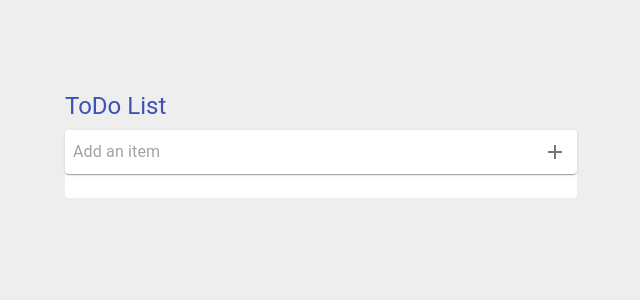
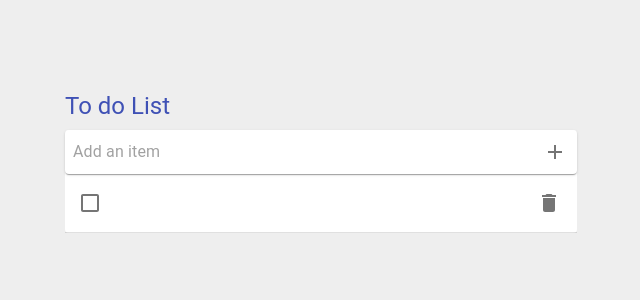
Before and after one commit to piyushdhamecha/react-recoil-to-do-app, a React app: page / in a window 1280 px wide. Both pictures are taken after a click on the button "add". Shown: the top 300 px of the page, without its empty margins (319-959 px from the left). Built offline with nearby package versions, Linux system fonts and the light colour scheme.

Commit message:
In-progress

```diff
--- a/src/ToDoContainer/ToDoContainer.js
+++ b/src/ToDoContainer/ToDoContainer.js
@@ -4,13 +4,18 @@ import { useRecoilState, useRecoilValue, useSetRecoilState } from 'recoil';
 import { makeStyles } from '@material-ui/core/styles';
 import Add from '@material-ui/icons/Add';
 import Container from '@material-ui/core/Container';
+import Divider from '@material-ui/core/Divider';
 import IconButton from '@material-ui/core/IconButton';
 import InputBase from '@material-ui/core/InputBase';
 import List from '@material-ui/core/List';
 import ListItem from '@material-ui/core/ListItem';
+import ListItemIcon from '@material-ui/core/ListItemIcon';
+import ListItemSecondaryAction from '@material-ui/core/ListItemSecondaryAction';
 import ListItemText from '@material-ui/core/ListItemText';
 import Typography from '@material-ui/core/Typography';
 import Paper from '@material-ui/core/Paper';
+import Checkbox from '@material-ui/core/Checkbox';
+import DeleteIcon from '@material-ui/icons/Delete';
 
 import { todoList, lastIndex, sortedTodoList } from '../store';
 
@@ -47,7 +52,28 @@ const ToDoContainer = () => {
       );
     }
 
-    return sortedList.map(({ key, name }) => <ListItem key={key}>{name}</ListItem>);
+    return sortedList.map(({ checked, key, name }) => (
+      <>
+        <ListItem key={key}>
+          <ListItemIcon>
+            <Checkbox
+              edge="start"
+              checked={checked}
+              tabIndex={-1}
+              disableRipple
+              inputProps={{ 'aria-labelledby': key }}
+            />
+          </ListItemIcon>
+          <ListItemText id={key} primary={name} />
+          <ListItemSecondaryAction>
+            <IconButton edge="end" aria-label="comments">
+              <DeleteIcon />
+            </IconButton>
+          </ListItemSecondaryAction>
+        </ListItem>
+        <Divider />
+      </>
+    ));
   };
 
   const handleAddItem = () => {
@@ -67,7 +93,7 @@ const ToDoContainer = () => {
     <Container maxWidth="sm">
       <StyledPageContainer elevation={1} square>
         <Typography color="primary" variant="h5" gutterBottom>
-          ToDo List
+          To do List
         </Typography>
         <Paper elevation={0}>
           <Paper className={classes.root}>
@@ -78,15 +104,11 @@ const ToDoContainer = () => {
               value={inputText}
               onChange={handleInputChange}
             />
-            <IconButton
-              className={classes.iconButton}
-              aria-label="add"
-              onClick={handleAddItem}
-            >
+            <IconButton className={classes.iconButton} aria-label="add" onClick={handleAddItem}>
               <Add />
             </IconButton>
           </Paper>
-          <List dense>{renderListItems()}</List>
+          <List disablePadding>{renderListItems()}</List>
         </Paper>
       </StyledPageContainer>
     </Container>
--- a/src/store.js
+++ b/src/store.js
@@ -1,6 +1,6 @@
 import { atom, selector } from 'recoil';
 
-import sortBy from 'lodash/sortBy';
+import orderBy from 'lodash/orderBy';
 
 export const todoList = atom({
   key: 'todoList',
@@ -14,5 +14,5 @@ export const lastIndex = atom({
 
 export const sortedTodoList = selector({
   key: 'sortedTodoList',
-  get: ({ get }) => sortBy(get(todoList), ['key']),
+  get: ({ get }) => orderBy(get(todoList), ['checked', 'key'], ['asc', 'desc']),
 });
```
